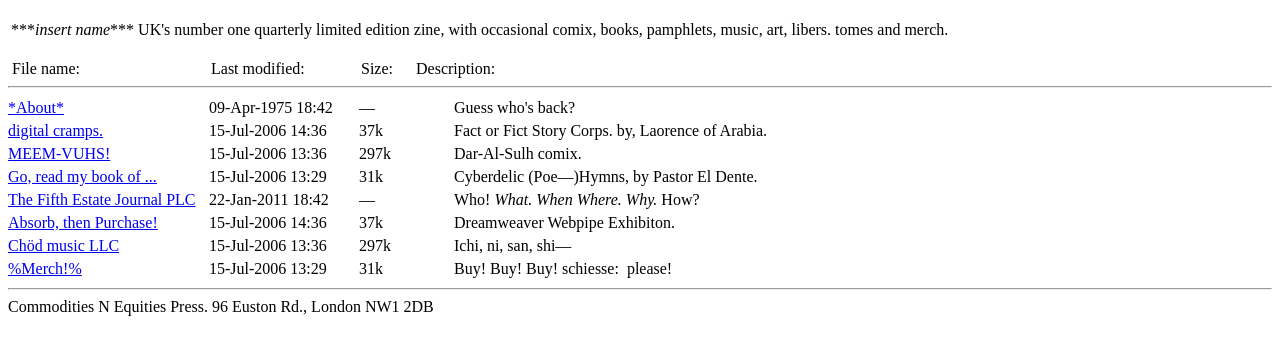
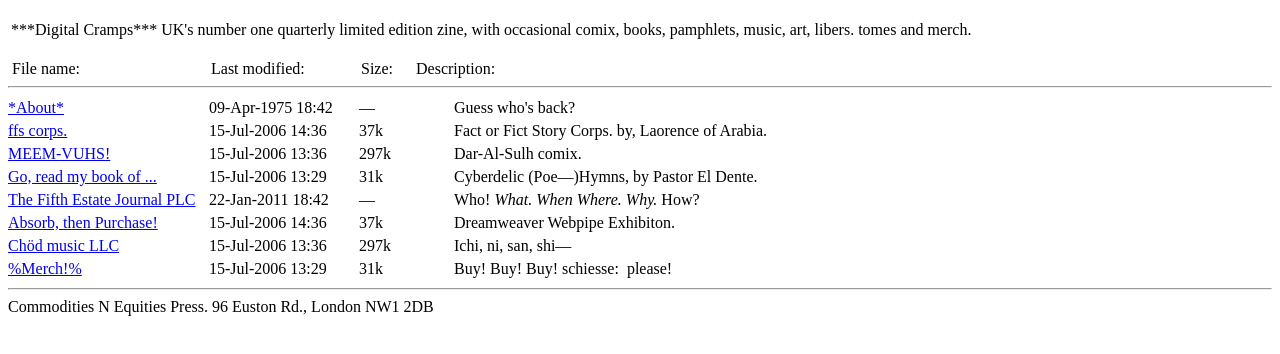
Before and after one commit to user27011947/Commodities, a plain HTML site: page n/Equities/index.html in a window 1280 px wide. Shown: the part 48-402 px from the top of the page. Drawn offline with Linux system fonts and the light colour scheme.

Commit message:
Add files via upload

```diff
--- a/n/Equities/index.html
+++ b/n/Equities/index.html
@@ -63,9 +63,9 @@
 <table cellpadding="3" cellspacing="0">
   <tbody>
     <tr>
-      <td valign="bottom">***<em>insert name</em>*** UK's number one quarterly
-        limited edition zine, with occasional comix, books, pamphlets, music,
-        art, libers. tomes and merch.</td>
+      <td valign="bottom">***Digital Cramps*** UK's number one quarterly limited
+        edition zine, with occasional comix, books, pamphlets, music, art, libers.
+        tomes and merch.</td>
     </tr>
   </tbody>
 </table>
@@ -104,8 +104,8 @@
         <table align="left" cellpadding="0" cellspacing="0">
           <tbody>
             <tr>
-              <td><div id="hover_img"><a href="#" onclick="window.location.reload(true);"><img src="https://static.wixstatic.com/media/5e674e_c00cd841c44d4326bcdffb1918721c31~mv2_d_3008_2000_s_2.jpg/v1/fill/w_705,h_469,al_c,q_80,usm_0.66_1.00_0.01,enc_auto/5e674e_c00cd841c44d4326bcdffb1918721c31~mv2_d_3008_2000_s_2.jpg"/>digital
-                  cramps.</a> </div></td>
+              <td><div id="hover_img"><a href="#" onclick="window.location.reload(true);"><img src="https://static.wixstatic.com/media/5e674e_c00cd841c44d4326bcdffb1918721c31~mv2_d_3008_2000_s_2.jpg/v1/fill/w_705,h_469,al_c,q_80,usm_0.66_1.00_0.01,enc_auto/5e674e_c00cd841c44d4326bcdffb1918721c31~mv2_d_3008_2000_s_2.jpg"/>ffs
+                  corps.</a> </div></td>
             </tr>
           </tbody>
         </table>
```
